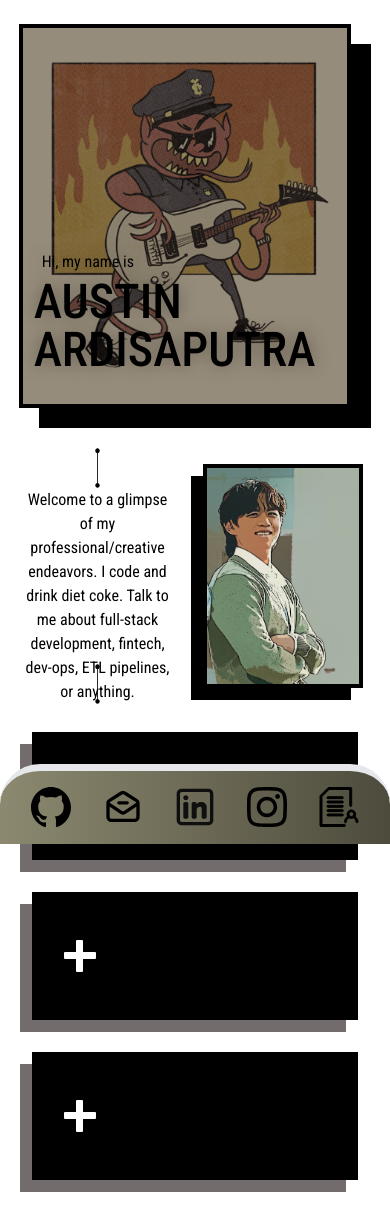
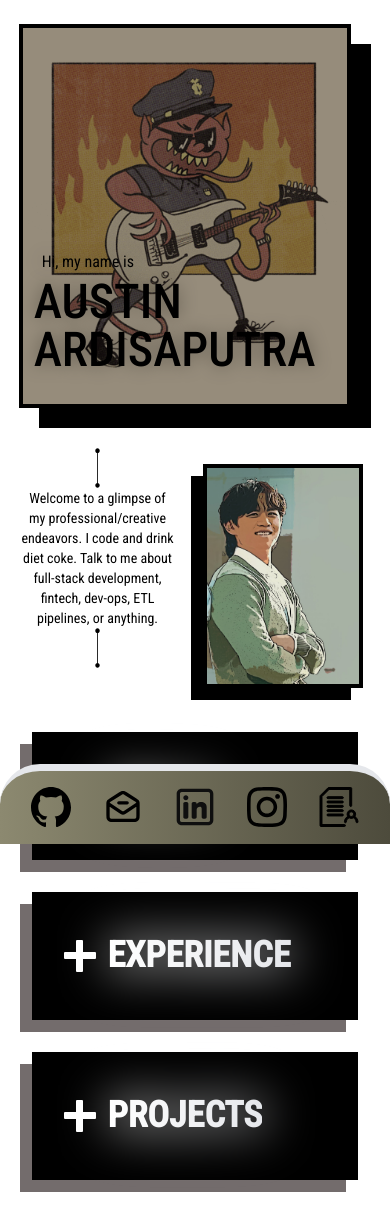
Before and after one commit to aardisaputra/personal-site-3, a Next.js app: page / in a window 390 px wide. Shown: the top 1230 px of the page. Built offline with nearby package versions, Linux system fonts and the light colour scheme.

Commit message:
custom xs and glow text

```diff
--- a/src/app/expandableView.tsx
+++ b/src/app/expandableView.tsx
@@ -52,7 +52,14 @@
         />
       </svg>
       <div className={robotoCondensed500.className}>
-        <h1 className="absolute ml-[1.7em] mt-[0.85em] text-5xl">{title}</h1>
+        <span class="absolute ml-[1.7em] mt-[0.85em] xs:ml-[2.1em] xs:mt-[1.2em] border w-fit bg-gradient-to-r blur-xl from-white to-gray-200 bg-clip-text text-5xl xs:text-4xl box-content font-extrabold text-transparent text-center select-none">
+          {title}
+        </span>
+        <h1
+            class="absolute ml-[1.7em] mt-[0.85em] xs:ml-[2.1em] xs:mt-[1.2em] bg-gradient-to-r items-center from-white to-gray-200 bg-clip-text text-5xl xs:text-4xl font-extrabold text-transparent select-auto">
+            {title}
+        </h1>
+        {/* <h1 className="absolute ml-[1.7em] mt-[0.85em] text-5xl">{title}</h1> */}
       </div>
     </div>
   );
--- a/src/app/page.tsx
+++ b/src/app/page.tsx
@@ -30,10 +30,10 @@
   const footer = ["github", "email", "linkedin", "instagram", "resume"];
 
   return (
-    <main className="">
+    <main className="overscroll-contain">
       {/* Hero Section START */}
       <div className="flex justify-center mb-5 mt-6">
-        <div className="relative w-[85%] h-96 z-10">
+        <div className="relative w-[85%] lg:w-[50%] h-96 z-10">
           <div className="absolute w-full h-full translate-x-5 translate-y-5 bg-black" />
           <Image
             src="/rockstar.gif"
@@ -61,12 +61,12 @@
       {/* Hero Section END */}
 
       {/* About Section START */}
-      <div className="flex flex-row mt-10">
-        <div className="relative w-1/2 h-[16rem] z-10">
+      <div className="flex flex-row mt-10 lg:w-[50%] mx-auto">
+        <div className="relative w-1/2 h-[16rem]">
           <div className="flex flex-col">
-            <div className="relative h-[2.5rem] z-10">
+            <div className="relative h-[2.5rem]">
               <div className="flex justify-center">
-                <div className="relative w-[10rem] h-[2.5rem] z-10">
+                <div className="relative w-[10rem] h-[2.5rem]">
                   <Image
                     src="/line.svg"
                     fill
@@ -78,18 +78,18 @@
                 </div>
               </div>
             </div>
-            <div className="relative h-[11rem] z-10 mx-5">
+            <div className="relative grow-0 mx-5 my-auto">
               <h3
-                className={`${robotoCondensed400.className} text-black text-center text-shadow-drop-center fade-in`}
+                className={`${robotoCondensed400.className} text-black text-center text-shadow-drop-center fade-in mx-[0%] lg:mt-[0.7rem] md:mx-[3.5rem] xs:text-sm`}
               >
                 Welcome to a glimpse of my professional/creative endeavors. I
                 code and drink diet coke. Talk to me about full-stack
                 development, fintech, dev-ops, ETL pipelines, or anything.
               </h3>
             </div>
-            <div className="relative h-[2.5rem] z-10">
+            <div className="relative grow h-[2.5rem]">
               <div className="flex justify-center">
-                <div className="relative w-[10rem] h-[2.5rem] z-10">
+                <div className="relative w-[10rem] h-[2.5rem]">
                   <Image
                     src="/line.svg"
                     fill
@@ -103,12 +103,12 @@
             </div>
           </div>
         </div>
-        <div className="relative w-1/2 h-[16rem] z-10">
+        <div className="relative w-1/2 h-[16rem]">
           <div className="flex flex-col justify-center">
-            <div className="relative h-[1rem] z-10"></div>
-            <div className="relative h-[14rem] z-10">
+            <div className="relative h-[1rem]"></div>
+            <div className="relative h-[14rem]">
               <div className="flex justify-center">
-                <div className="relative w-[10rem] h-[14rem] z-10">
+                <div className="relative w-[10rem] h-[14rem]">
                   <div className="absolute w-full h-full right-[0.75rem] top-[0.75rem] bg-black" />
                   <Image
                     src="/austin.png"
@@ -127,7 +127,7 @@
       {/* About Section END */}
 
       {/* More Info Section START */}
-      <div className="flex flex-col mt-7 space-y-8">
+      <div className="flex flex-col mt-7 space-y-8 lg:w-[50%] mx-auto">
         <ExpandableView title="SKILLS">
           <div className={`${robotoCondensed500.className} mt-[7em]`}>
             <div className="w-full text-center pb-2">
@@ -468,7 +468,7 @@
       <div className="h-[3rem]"></div>
 
       {/* Footer Section START */}
-      <div className="flex justify-center gap-x-[2em] mx-auto w-full h-[5rem] sticky bottom-0 slide-in-bottom bg-gradient-to-r from-[#8c8970] to-[#4d4b3c] border-t-[7px] outline-offset-[-20px] rounded-t-[40px]">
+      <div className="overflow-y-scroll flex justify-center gap-x-[2em] mx-auto w-full h-[5rem] sticky bottom-0 slide-in-bottom bg-gradient-to-r from-[#8c8970] to-[#4d4b3c] border-t-[7px] outline-offset-[-20px] rounded-t-[40px]">
         {footer.map((img) => (
           <div key={img} className="relative h-[2rem] mt-[1rem]">
             <Image
--- a/tailwind.config.ts
+++ b/tailwind.config.ts
@@ -7,6 +7,9 @@
     "./src/app/**/*.{js,ts,jsx,tsx,mdx}",
   ],
   theme: {
+    screens: {
+      'xs': '375px',
+    },
     extend: {
       animation: {
         typewriter: "typewriter 2s steps(11) forwards",
```
